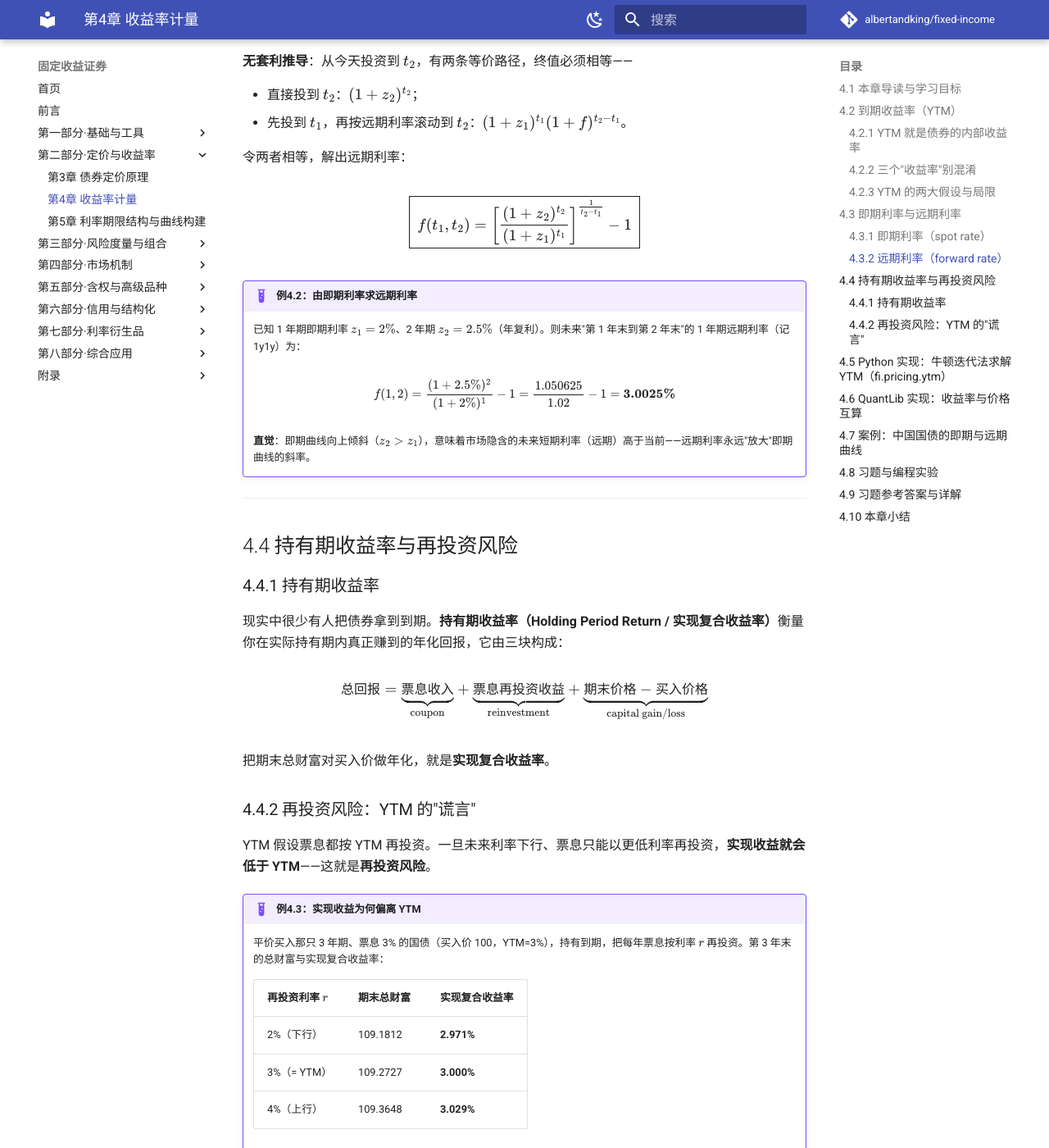
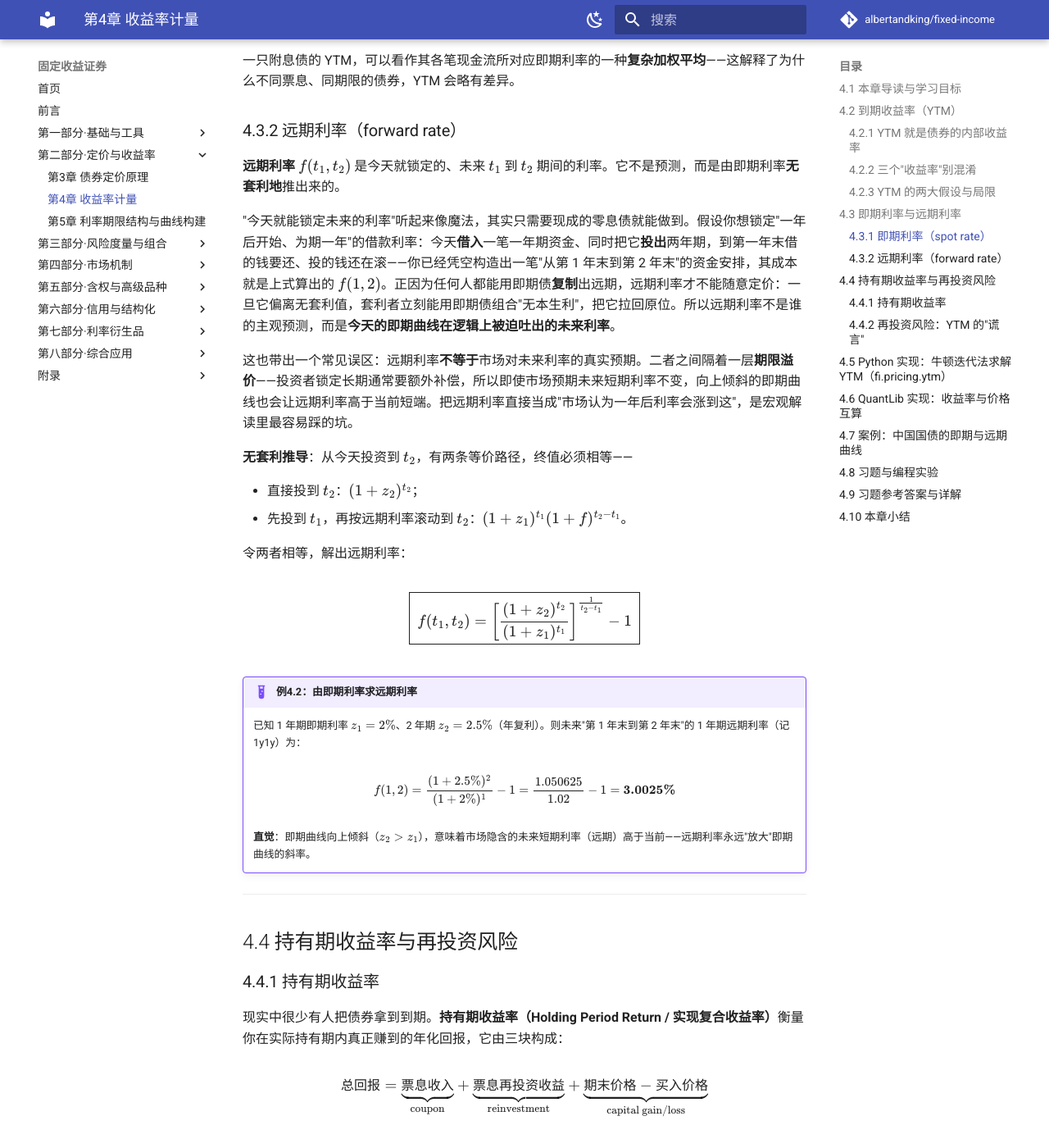
Before and after one commit to albertandking/fixed-income, an MkDocs documentation site: the page built from book/part2/04-yield-measures.md, in a window 1280 px wide and 1400 px high, scrolled down 2784 px. Shown: the whole window at 82% size. Built offline with MkDocs 1.6.1 and Material for MkDocs 9.7.7, drawn with Linux system fonts in a browser that asks for light colours; comment, search, counter and statistics services are not loaded; some of the changed text lies outside the part shown.

Commit message:
第4章散文加厚：4.2 YTM单一标尺与条件性、4.3远期利率锁定/复制与期限溢价、4.4再投资风险退休者叙事

```diff
--- a/book/part2/04-yield-measures.md
+++ b/book/part2/04-yield-measures.md
@@ -39,6 +39,8 @@
 $$P=\sum_{j=1}^{N}\frac{CF_j}{\left(1+\dfrac{y}{k}\right)^{j}}\quad\Longrightarrow\quad \text{求解 } y$$
 
 它本质是债券现金流的**内部收益率（IRR）**：把买入价当作初始投资、把票息和本金当作回款，使净现值为零的那个利率。由于 $P$ 是 $y$ 的非线性函数，YTM 一般没有解析解，要用数值方法迭代求解（4.5 节）。
+
+为什么市场如此偏爱 YTM 这个数字？走进任何一家机构的交易室，行情屏幕上跳动的主角从来不是价格，而是**收益率**——因为价格被票息、面值、剩余期限搅在一起，两只债的价格高低根本没法直接比，而 YTM 把这一切**压缩成一个统一口径的年化回报率**，让一只 3 年票息 2% 的债和一只 10 年票息 4% 的债能放在同一把尺子上量。从这个角度看，YTM 是市场为异质的债券发明的"普通话"。但要时刻记住它的另一面：YTM 是一个**条件式**的收益率——它回答的是"**如果**我持有到期、**并且**每一笔票息都能按这个 $y$ 再投资，我的年化回报才是 $y$"。这个"如果"在现实中往往不成立（4.4 节会量化），所以 YTM 更像一个用于**比较和报价**的标尺，而非对未来收益的承诺。
 
 !!! note "为什么债券的 YTM 是唯一的"
     一般项目的 IRR 可能有多个解（现金流正负交替时），但**普通债券不会**：现金流模式是"一次流出（买入）+ 之后全部流入（票息与本金）"，符号只变一次。由笛卡尔符号法则，净现值方程只有一个正实根——所以普通附息债的 YTM **存在且唯一**，牛顿法能稳定收敛。只有当债券带有复杂嵌入条款、现金流可能转负时，才需警惕多解问题。
@@ -85,6 +87,10 @@
 
 **远期利率 $f(t_1,t_2)$** 是今天就锁定的、未来 $t_1$ 到 $t_2$ 期间的利率。它不是预测，而是由即期利率**无套利地**推出来的。
 
+"今天就能锁定未来的利率"听起来像魔法，其实只需要现成的零息债就能做到。假设你想锁定"一年后开始、为期一年"的借款利率：今天**借入**一笔一年期资金、同时把它**投出**两年期，到第一年末借的钱要还、投的钱还在滚——你已经凭空构造出一笔"从第 1 年末到第 2 年末"的资金安排，其成本就是上式算出的 $f(1,2)$。正因为任何人都能用即期债**复制**出远期，远期利率才不能随意定价：一旦它偏离无套利值，套利者立刻能用即期债组合"无本生利"，把它拉回原位。所以远期利率不是谁的主观预测，而是**今天的即期曲线在逻辑上被迫吐出的未来利率**。
+
+这也带出一个常见误区：远期利率**不等于**市场对未来利率的真实预期。二者之间隔着一层**期限溢价**——投资者锁定长期通常要额外补偿，所以即使市场预期未来短期利率不变，向上倾斜的即期曲线也会让远期利率高于当前短端。把远期利率直接当成"市场认为一年后利率会涨到这"，是宏观解读里最容易踩的坑。
+
 **无套利推导**：从今天投资到 $t_2$，有两条等价路径，终值必须相等——
 
 - 直接投到 $t_2$：$(1+z_{2})^{t_2}$；
@@ -116,6 +122,8 @@
 ### 4.4.2 再投资风险：YTM 的"谎言"
 
 YTM 假设票息都按 YTM 再投资。一旦未来利率下行、票息只能以更低利率再投资，**实现收益就会低于 YTM**——这就是**再投资风险**。
+
+把它放到一个具体的人身上更刺痛：一位退休者在 2018 年买入一只 10 年期、票息 4% 的债，盘算着"每年 4%、十年安稳"。可此后市场利率一路下行，他每年收到的票息再拿去投资，只能买到 3%、2% 的新债——十年下来，那些"被迫低息再投资"的票息利滚利的速度远低于当初设想，**最终到手的年化回报明显够不到 4%**。他没看错 YTM，他只是忽略了 YTM 藏在脚注里的那句"票息须按 4% 再投资"。再投资风险的隐蔽之处正在于此：它不像价格下跌那样当场可见，而是**在每一次票息到账、寻找去处时悄悄发生**，期限越长、票息越高，被这个假设主导的财富比例就越大。
 
 !!! example "例4.3：实现收益为何偏离 YTM"
     平价买入那只 3 年期、票息 3% 的国债（买入价 100，YTM=3%），持有到期，把每年票息按利率 $r$ 再投资。第 3 年末的总财富与实现复合收益率：
```
